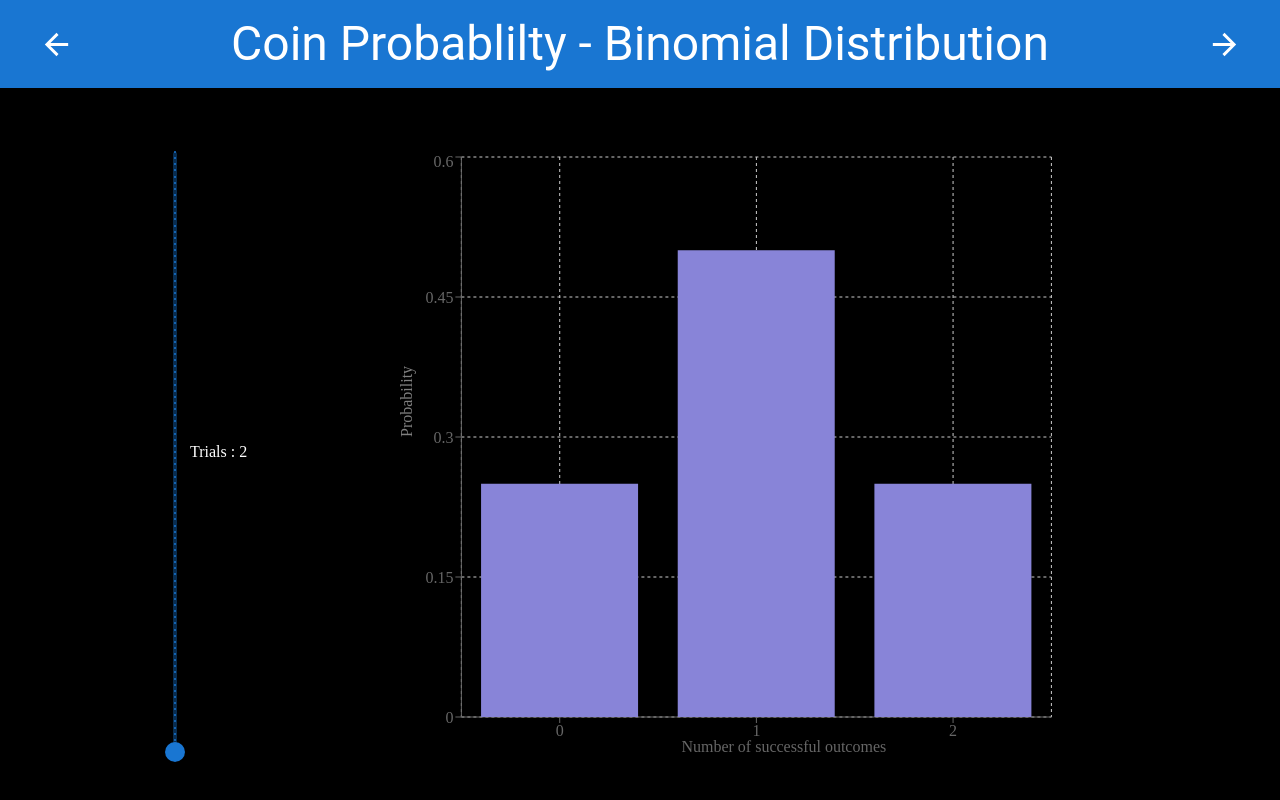
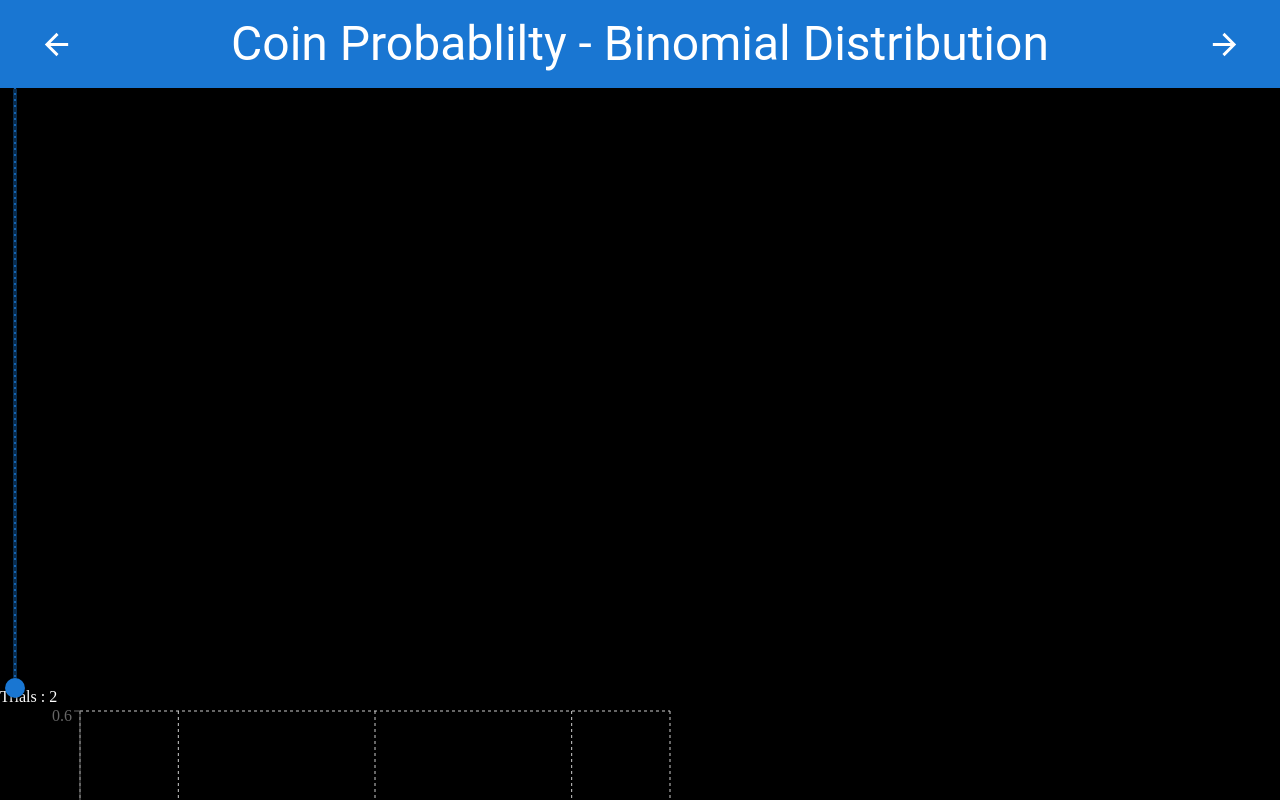
Before and after one commit to harip/react-probability, a Next.js app: page /coin in a window 1280 px wide. Shown: the top 800 px of the page. Built offline with nearby package versions, Linux system fonts and the light colour scheme.

Commit message:
Update coin.module.css

```diff
--- a/src/pages/coin/coin.module.css
+++ b/src/pages/coin/coin.module.css
@@ -31,16 +31,23 @@
   padding: 1rem 0;
 }
 
-.slider {
+.binomial {
   display: flex ;
   flex-direction: row;
-  justify-content: left;
-  align-items: center;
-  position: relative;
   padding: 4rem;
-  padding-left: 10rem;
+  padding-bottom: 2rem;
+  padding-top: 2rem;
+  text-align: center;
+  align-items: top;
+  flex-wrap: wrap;
+  row-gap: 4rem;
+  justify-content: space-between
 }
 
-.item4 {
-  flex-grow: 1;
+.divider {
+  display: flex ;
+  flex-direction: row;
+  margin-left: 4rem;
+  margin-right: 4rem;
+  background-color: aqua;
 }
```
